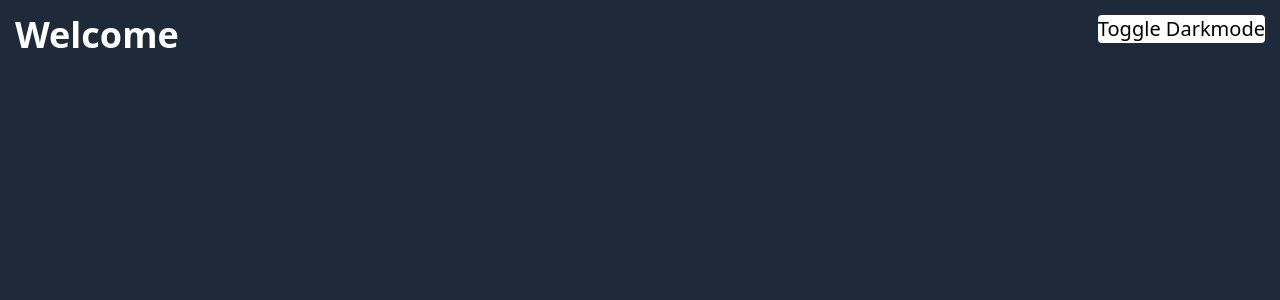
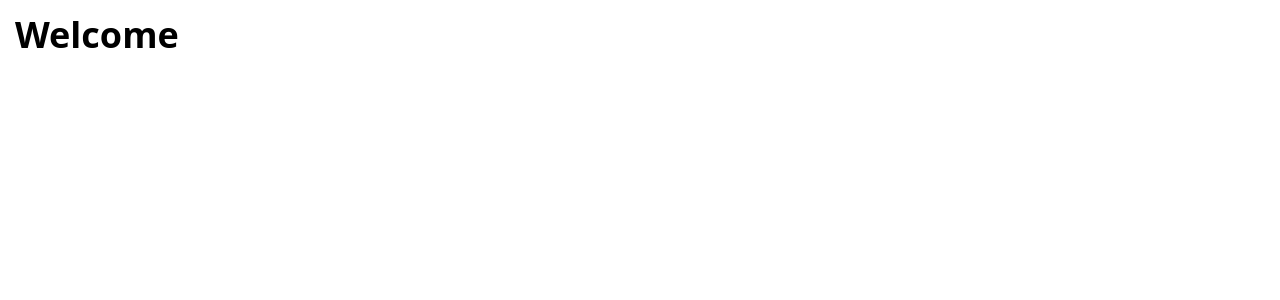
Before and after one commit to bwjsoftware/web, a Vue app: page / in a window 1280 px wide. Shown: the top 300 px of the page. Built offline with nearby package versions, Linux system fonts and the light colour scheme.

Commit message:
Working on making it so dark mode respects browser settings

```diff
--- a/index.html
+++ b/index.html
@@ -1,12 +1,12 @@
 <!DOCTYPE html>
-<html lang="" class="dark">
+<html lang="">
   <head>
     <meta charset="UTF-8">
     <link rel="icon" href="/favicon.ico">
     <meta name="viewport" content="width=device-width, initial-scale=1.0">
     <title>Brett Johnson</title>
   </head>
-  <body class="bg-white dark:bg-gray-800">
+  <body class="bg-white dark:bg-gray-900">
     <div id="app"></div>
     <script type="module" src="/src/main.js"></script>
   </body>
--- a/src/App.vue
+++ b/src/App.vue
@@ -1,12 +1,9 @@
 <script setup>
-	import { useDark } from '@vueuse/core';
-	const toggleDark = () => {document.documentElement.classList.toggle('dark');}
 
 </script>
 
 <template>
 	<div class="flow-root">
 		<h1 class="text-4xl font-semibold text-black dark:text-white float-left m-[15px]">Welcome</h1>
-		<button class="text-xl bg-black dark:bg-white dark:text-black text-white float-right m-[15px] rounded"  @click="toggleDark">Toggle Darkmode</button>
 	</div>
 </template>
--- a/tailwind.config.js
+++ b/tailwind.config.js
@@ -1,4 +1,5 @@
 export default {
+	darkMode: 'media',
 	content: ['./index.html', './src/**/*.{vue,js,ts,jsx,tsx}'],
 	theme: {
 		extend: {
@@ -12,3 +13,7 @@ export default {
 	},
 	plugins: [],
 }
+
+module.exports = {
+	darkMode: 'media',
+}
```
Also changed, not shown: src/assets/main.css (line endings or trailing spaces).
